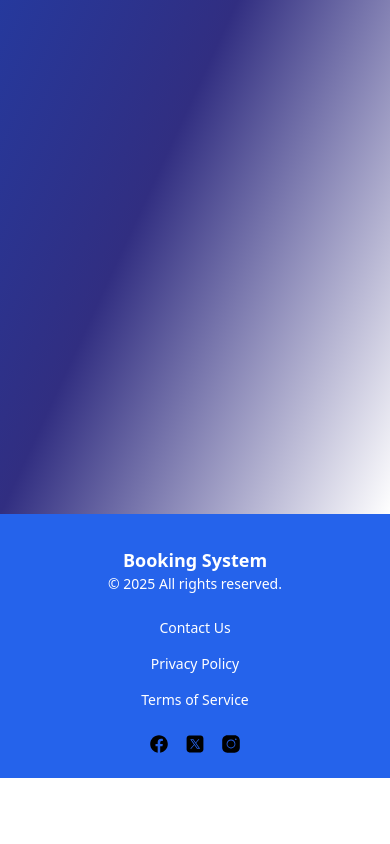
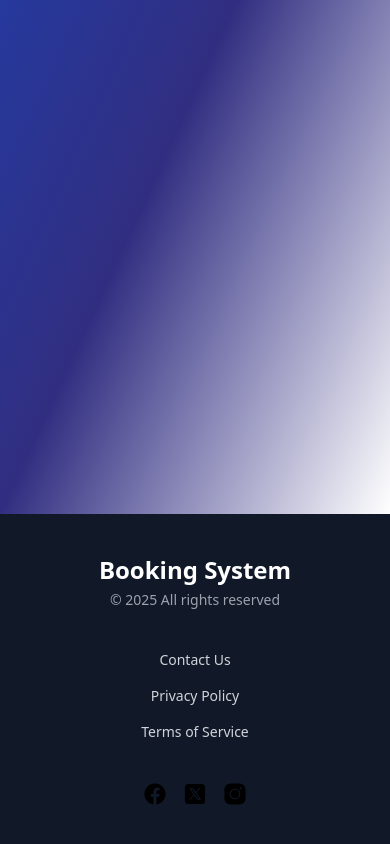
Before and after one commit to DhirajWanjari/booking-system-react-tailwind, a React (Create React App) app in the folder frontend/: page /businessdashboard in a window 390 px wide. Shown: the part 390-1234 px from the top of the page. Before the commit the page ends 1168 px from the top, so only its background shows below. Built offline with nearby package versions, Linux system fonts and the light colour scheme; the HTML template or start-up script is replaced by a standard one.

Commit message:
Update Footer.jsx

```diff
--- a/frontend/src/components/Footer.jsx
+++ b/frontend/src/components/Footer.jsx
@@ -4,31 +4,32 @@ import { Link } from 'react-router-dom';
 
 const Footer = () => {
   return (
-    <footer className="bg-blue-600 text-white pt-8 pb-6">
-      <div className="max-w-6xl mx-auto px-4 flex flex-col md:flex-row justify-between items-center gap-6">
-        {/* Left - Branding */}
+    <footer className="bg-gray-900 text-gray-300 py-10 ">
+      <div className="max-w-7xl mx-auto px-4 sm:px-6 lg:px-8 flex flex-col md:flex-row justify-between items-center gap-10">
+
+        {/* Branding */}
         <div className="text-center md:text-left">
-          <p className="text-lg font-semibold">Booking System</p>
-          <p className="text-sm">© {new Date().getFullYear()} All rights reserved.</p>
+          <h2 className="text-2xl font-bold text-white">Booking System</h2>
+          <p className="text-sm text-gray-400 mt-1">© {new Date().getFullYear()} All rights reserved</p>
         </div>
 
-        {/* Center - Links */}
-        <div className="flex flex-col md:flex-row items-center gap-4 text-sm">
-          <Link to="/contact" className="hover:underline">Contact Us</Link>
-          <Link to="/privacy" className="hover:underline">Privacy Policy</Link>
-          <Link to="/terms" className="hover:underline">Terms of Service</Link>
+        {/* Navigation Links */}
+        <div className="flex flex-col md:flex-row gap-4 text-sm items-center">
+          <Link to="/contact" className="hover:text-white transition duration-200">Contact Us</Link>
+          <Link to="/privacy" className="hover:text-white transition duration-200">Privacy Policy</Link>
+          <Link to="/terms" className="hover:text-white transition duration-200">Terms of Service</Link>
         </div>
 
-        {/* Right - Social Media */}
+        {/* Social Media Icons */}
         <div className="flex gap-4">
           <a href="https://facebook.com" target="_blank" rel="noreferrer" aria-label="Facebook">
-            <img src="/icons/facebook.svg" alt="Facebook" className="w-5 h-5" />
+            <img src="/icons/facebook.svg" alt="Facebook" className="w-6 h-6 hover:opacity-80 transition duration-200" />
           </a>
           <a href="https://twitter.com" target="_blank" rel="noreferrer" aria-label="Twitter">
-            <img src="/icons/twitter.svg" alt="Twitter" className="w-5 h-5" />
+            <img src="/icons/twitter.svg" alt="Twitter" className="w-6 h-6 hover:opacity-80 transition duration-200" />
           </a>
           <a href="https://instagram.com" target="_blank" rel="noreferrer" aria-label="Instagram">
-            <img src="/icons/instagram.svg" alt="Instagram" className="w-5 h-5" />
+            <img src="/icons/instagram.svg" alt="Instagram" className="w-6 h-6 hover:opacity-80 transition duration-200" />
           </a>
         </div>
       </div>
```
